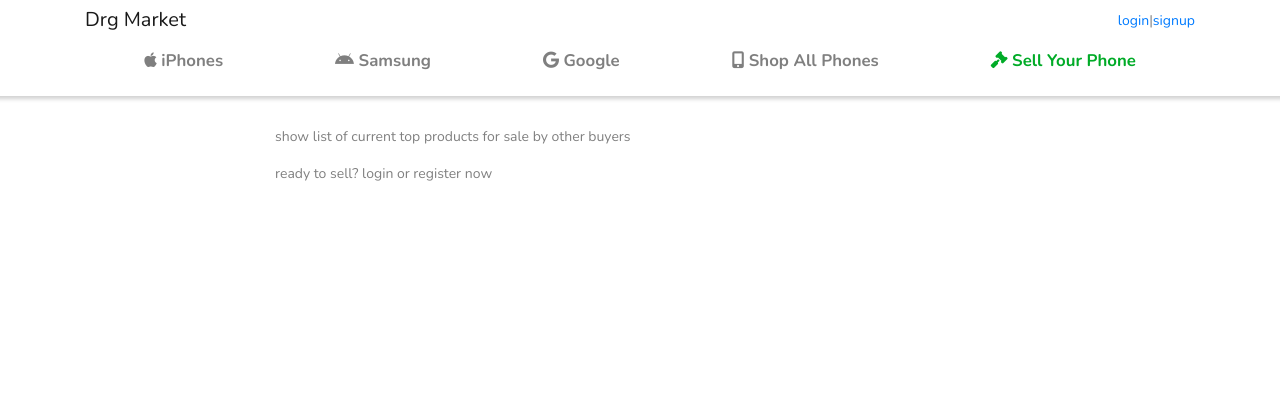
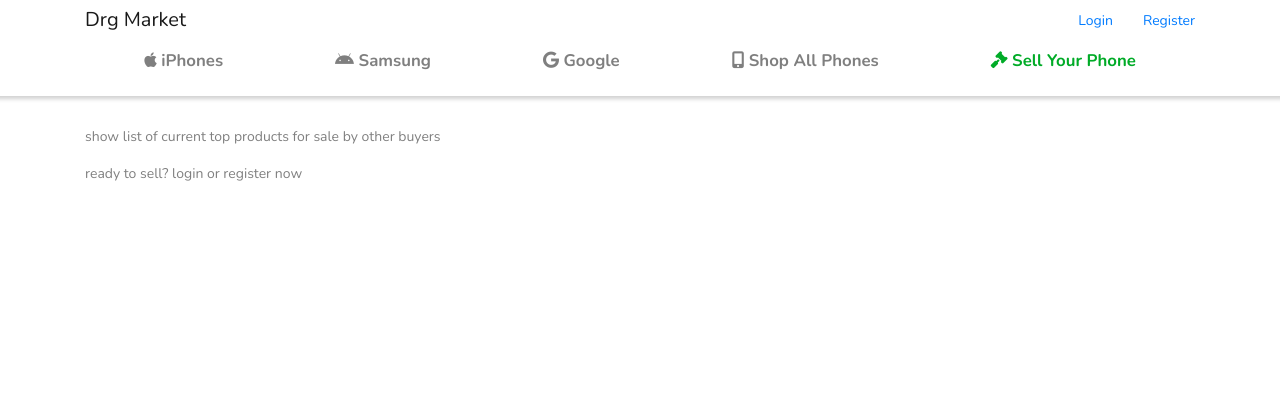
Before and after one commit to jeffreytu/drg-market, a Django app: template store/templates/sell.html in a window 1280 px wide. Shown: the top 420 px of the page. Run offline with Django 3.2, Linux system fonts and the light colour scheme; the template is opened without the code that fills it, so the values that code supplies are empty; some libraries are stand-ins or nearby versions.

Commit message:
layout updates

```diff
--- a/static/css/main.css
+++ b/static/css/main.css
@@ -329,3 +329,20 @@ nav.cat-menu .navbar .navbar-nav {
 nav.cat-menu .navbar .navbar-collapse {
     text-align: center;
   }
+
+.link-item:nth-child(1) {
+    margin: 0 30px;
+}
+@media screen and (min-width: 992px) {
+    .sell-form {
+        width: 60%;
+        margin: 0 auto;
+    }
+}
+
+@media screen and (max-width: 992px) {
+    .sell-form {
+        width: default;
+        margin: default;
+    }
+}
--- a/store/templates/sell.html
+++ b/store/templates/sell.html
@@ -4,20 +4,8 @@
 {% block content %}
 
     <div class="row">
-    <div class="col-md-2">
-    </div>
-    <div class="col-md-8">
+        <div class="col-md-12">
         {% if user.is_authenticated %}
-        <form method="POST" action="" class="post-form sell-form" enctype="multipart/form-data" name="sell-form">
-            {% csrf_token %}
-            <table class="table table-hover listing-form">
-            {{ form|crispy }}
-            </table>
-            <h6>Images</h6>
-            <p>Please provide images that clearly showcase the condition of your item. Any defects must be noted and shown in at least one photo.</p>
-            <div class="dropzone" id="drop_gallery" name="dropzone_gallery"></div>
-            <button type="submit" id="sell-edit-submit" class="save btn btn-success">Create Listing</button>
-        </form>
             {% if form.error %}
                 {% for field in form %}
                     {% for error in field.errors %}
@@ -32,13 +20,21 @@
                     </div>
                 {% endfor %}
             {% endif %}
+            <form method="POST" action="" class="post-form sell-form" enctype="multipart/form-data" name="sell-form">
+                {% csrf_token %}
+                <table class="table table-hover listing-form">
+                {{ form|crispy }}
+                </table>
+                <h6>Images</h6>
+                <p>Please provide images that clearly showcase the condition of your item. Any defects must be noted and shown in at least one photo.</p>
+                <div class="dropzone" id="drop_gallery" name="dropzone_gallery"></div>
+                <button type="submit" id="sell-edit-submit" class="save btn btn-success">Create Listing</button>
+            </form>
         {% else %}
             <p>show list of current top products for sale by other buyers</p>
             <p>ready to sell? login or register now</p>
+        </div>
         {% endif %}
-    </div>
-    <div class="col-md-2">
-    </div>
     </div>
 
 {% endblock content %}
--- a/templates/navbar.html
+++ b/templates/navbar.html
@@ -26,8 +26,8 @@
               </ul>
             </li>
             {% else %}
-              <a href="{% url 'login' %}">login</a> |
-              <a href="{% url 'signup' %}">signup</a>
+              <li class="nav-item link-item"><a href="{% url 'login' %}">Login</a></li>
+              <li class="nav-item link-item"><a href="{% url 'signup' %}">Register</a></li>
             {% endif %}
           </ul>
         </div>
```
Lines whose indentation alone changed are shown as unchanged.
